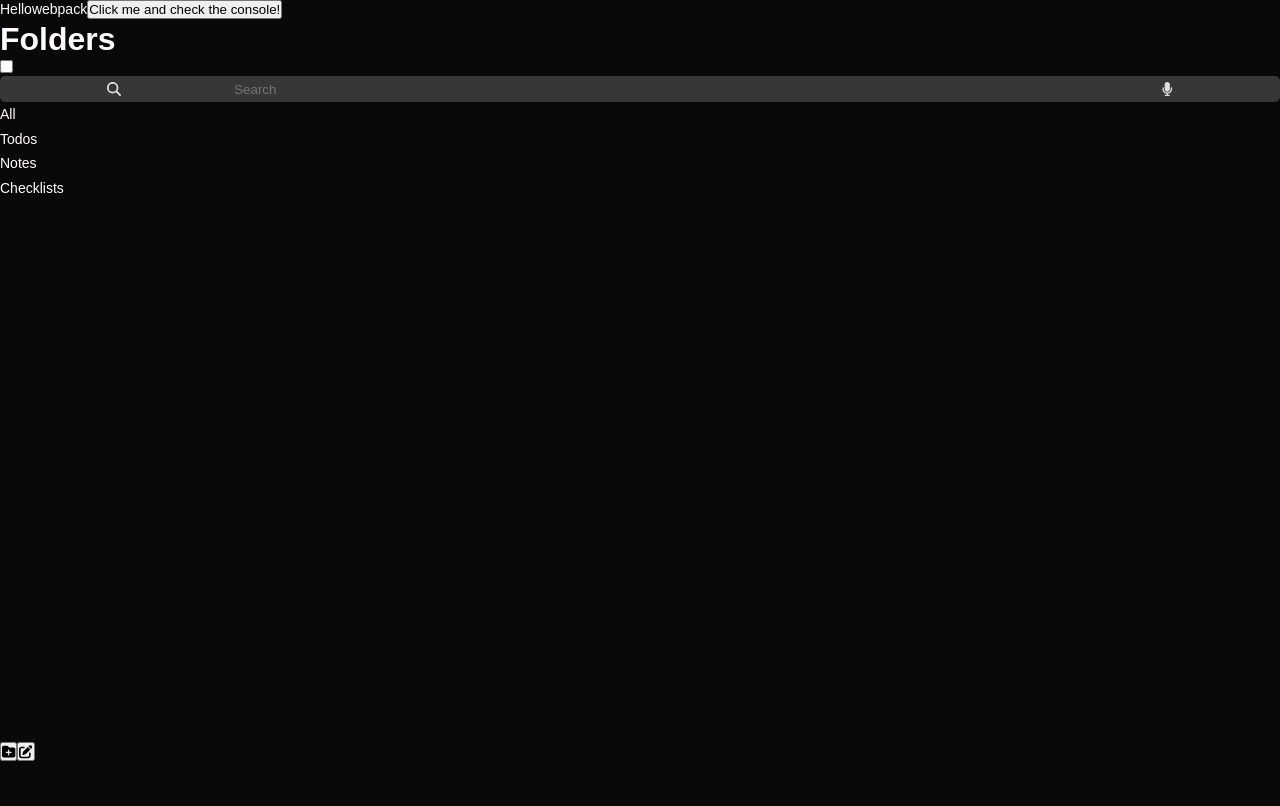
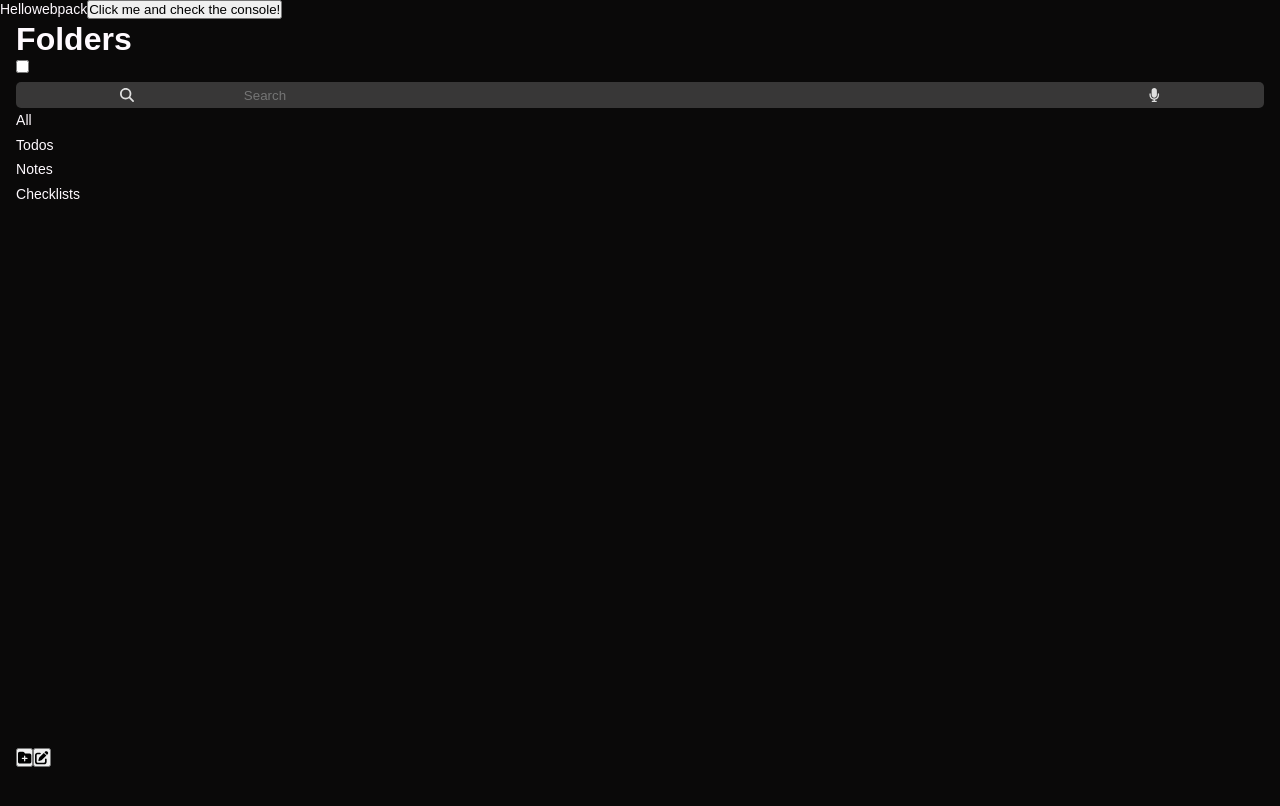
Before and after one commit to cjacqo/odin-todos, a website built with webpack: page dist/index.html in a window 1280 px wide. Built offline with nearby package versions, Linux system fonts and the light colour scheme.

Commit message:
More styles added

```diff
--- a/src/components/header/Header.js
+++ b/src/components/header/Header.js
@@ -6,7 +6,6 @@ const Header = (function() {
     let _headerTitle
     let _subHeaderTitle
     let _editCheckBox
-    let _searchBar
 
     // --- Initializes the DOM elements and returns the newly create DOM element
     function _init() {
@@ -15,7 +14,6 @@ const Header = (function() {
         _headerTitle = document.createElement('h4')
         _subHeaderTitle = document.createElement('h6')
         _editCheckBox = EditCheckBox()
-        _searchBar = SearchBar()
 
         _headerContainer.setAttribute('id', 'headerContainer')
         _headerTitle.setAttribute('id', 'headerTitle')
@@ -31,7 +29,6 @@ const Header = (function() {
         _headerContainer.appendChild(_headerTitle)
         _headerContainer.appendChild(_subHeaderTitle)
         _headerContainer.appendChild(_editCheckBox)
-        _headerContainer.appendChild(_searchBar)
         // - return container
         return _headerContainer
     }
@@ -40,7 +37,6 @@ const Header = (function() {
     function getHeaderContainer() { return _headerContainer }
     function getHeaderTitle() { return _headerTitle }
     function getSubHeaderTitle() { return _subHeaderTitle }
-    function getSearchBar() { return _searchBar }
     function getTitle() { return _title }
 
     return {
@@ -48,7 +44,6 @@ const Header = (function() {
         getHeaderContainer: getHeaderContainer,
         getHeaderTitle: getHeaderTitle,
         getSubHeaderTitle: getSubHeaderTitle,
-        getSearchBar: getSearchBar,
         getTitle: getTitle
     }
 })()
--- a/src/components/main/Main.js
+++ b/src/components/main/Main.js
@@ -1,9 +1,10 @@
 import Controller from "../../controller"
 import { capitalizeString } from "../../functions"
-import { ListItem, Modal } from "../elements"
+import { ListItem, Modal, SearchBar } from "../elements"
 
 const Main = (function() {
     let _mainContainer
+    let _searchBar
     let _tableContainer
     let _foldersTable
     let _itemsTable
@@ -12,6 +13,7 @@ const Main = (function() {
     function _init(data) {
         // - create the elements for the Main DOM element
         _mainContainer  = document.createElement('main')
+        _searchBar = SearchBar()
         _tableContainer = document.createElement('div')
         _foldersTable = document.createElement('div')
         _itemsTable = document.createElement('div')
@@ -40,6 +42,7 @@ const Main = (function() {
         // - append the elements
         _tableContainer.appendChild(_foldersTable)
         _tableContainer.appendChild(_itemsTable)
+        _mainContainer.appendChild(_searchBar)
         _mainContainer.appendChild(_tableContainer)
         // - return container
         return _mainContainer
@@ -89,6 +92,7 @@ const Main = (function() {
 
     function init(data) { return _init(data) }
     function getMainContainer() { return _mainContainer }
+    function getSearchBar() { return _searchBar }
     function getFoldersTable() { return _foldersTable }
     function getItemsTable() { return _itemsTable }
     function loadFoldersTable(data) {return _loadFoldersTable(data)}
@@ -97,6 +101,7 @@ const Main = (function() {
     return {
         init: init,
         getMainContainer: getMainContainer,
+        getSearchBar: getSearchBar,
         getFoldersTable: getFoldersTable,
         getItemsTable: getItemsTable,
         loadFoldersTable: loadFoldersTable,
--- a/src/styles.css
+++ b/src/styles.css
@@ -10,6 +10,8 @@
     --small: 0.618rem;
     --x-small: 0.382rem;
     --xx-small: 0.236rem;
+    --page-margin: 0 1.15rem;
+    --small-height: 4.5rem;
     /* COLORS */
     --white: rgb(255, 250, 255);
     --black: rgb(26, 23, 23);
@@ -93,6 +95,21 @@ p {
     flex-direction: column;
 }
 
+header,
+main,
+footer {
+    margin: var(--page-margin);
+    overflow: hidden;
+}
+
+header,
+footer {
+    left: 0;
+    right: 0;
+    min-height: var(--small-height);
+    z-index: 2;
+}
+
 /* @@TEST */
 /* --- Testing styles of the header text elements */
 h4, h6 {
@@ -113,7 +130,7 @@ h4, h6 {
 }
 
 #tableContainer {
-    width: 100vw;
+    width: 100%;
     height: 80vh;
     display: flex;
     flex: 1;
@@ -124,6 +141,7 @@ h4, h6 {
     position: absolute;
     flex: 1 0 auto;
     width: 100%;
+    overflow-y: auto;
 }
 
 #foldersTable {
--- a/src/view/index.js
+++ b/src/view/index.js
@@ -13,6 +13,7 @@ const PageView = (() => {
     const init = (data, state) => {
         // - create the parent container for the app
         let _appContainer = document.createElement('div')
+        _appContainer.classList.add('flex', 'col')
         _appContainer.setAttribute('id', 'appContainer')
 
         // - initialize the DOM elements for each section and pass data where
```
